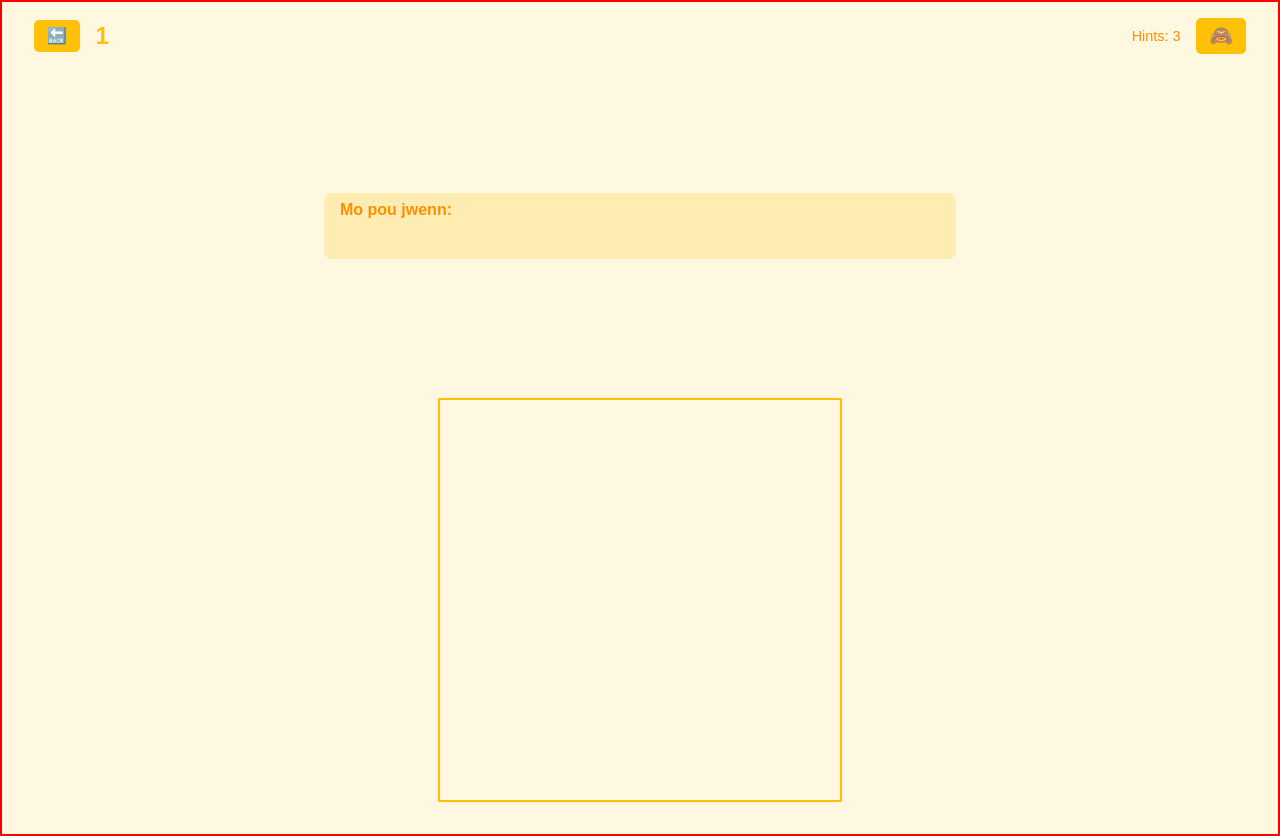
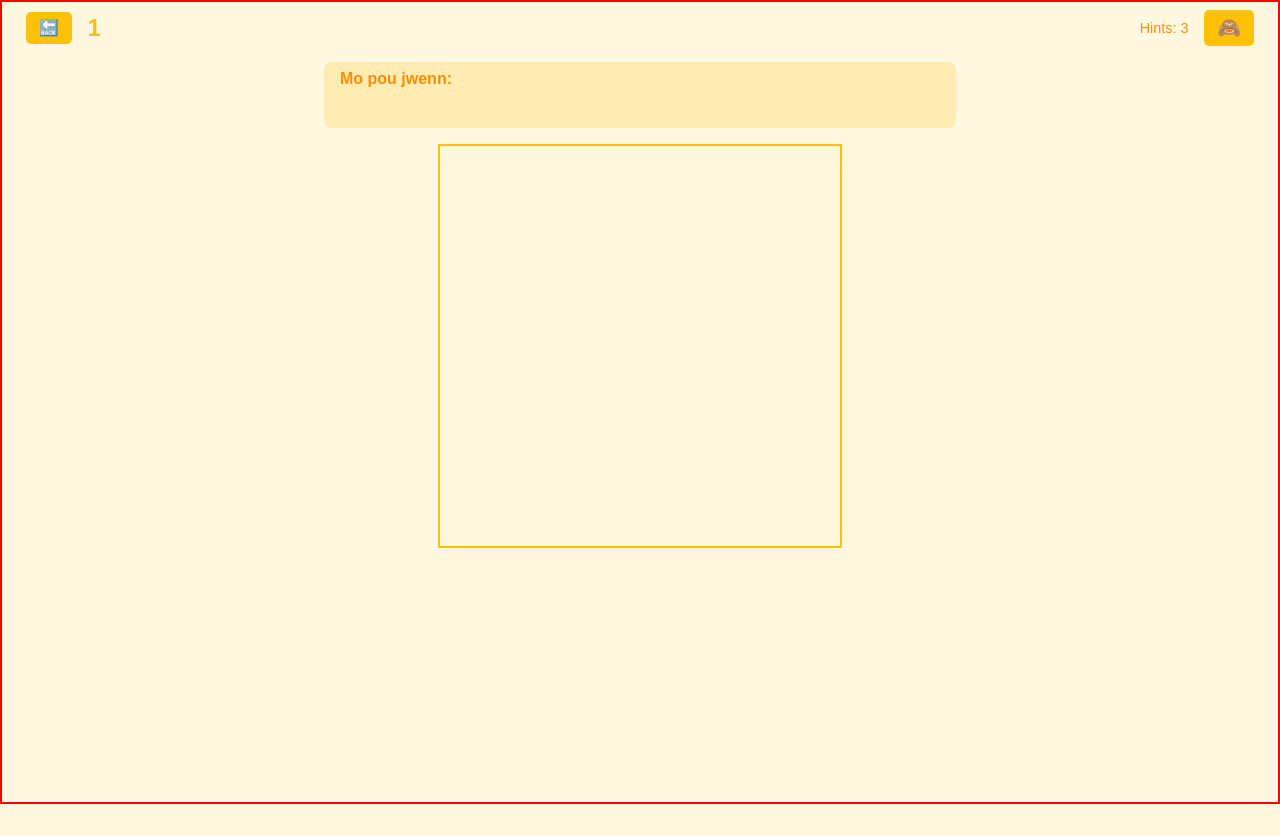
Before and after one commit to louvenslouis/mokwaze, a React (Create React App) app: page /game/1 in a window 1280 px wide. After the commit the page ends 804 px from the top, so only its background shows below. Built offline with nearby package versions, Linux system fonts and the light colour scheme.

Commit message:
minors changes

```diff
--- a/src/styles/GamePage.css
+++ b/src/styles/GamePage.css
@@ -2,13 +2,13 @@
   display: flex;
   flex-direction: column;
   align-items: center;
-  padding: 1rem;
+  padding: 0.5rem;
   background-color: #FFF8E1; /* Light cream background */
-  height: 100vh;
+  height: 98vh;
   border: solid 2px red;
   /* height: 100vh; /* Take full viewport height */
   overflow: hidden; /* Prevent scrolling within the container */
-  justify-content: space-between; /* Distribute space between elements */
+  justify-content: flex-star; /* Distribute space between elements */
 }
 
 .game-header {
```
